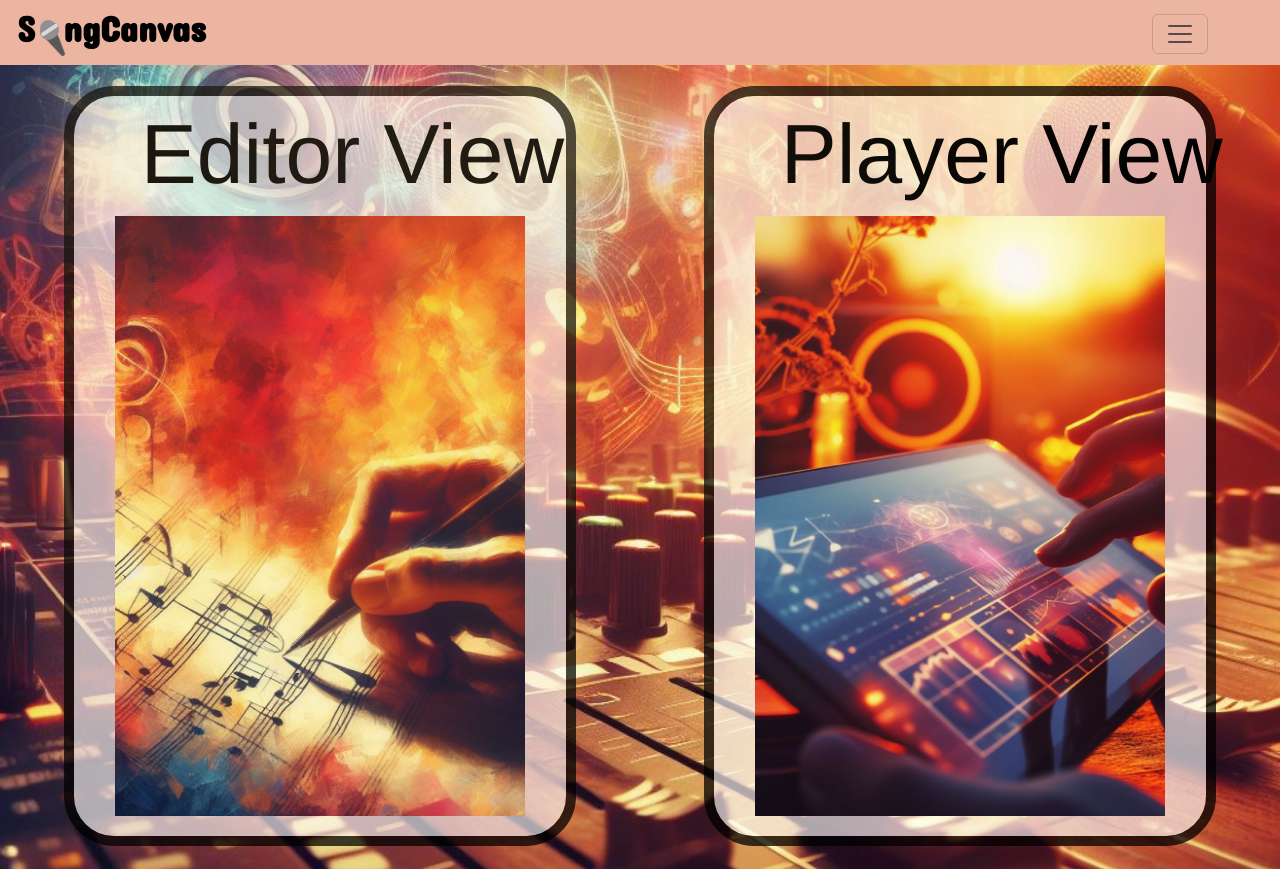
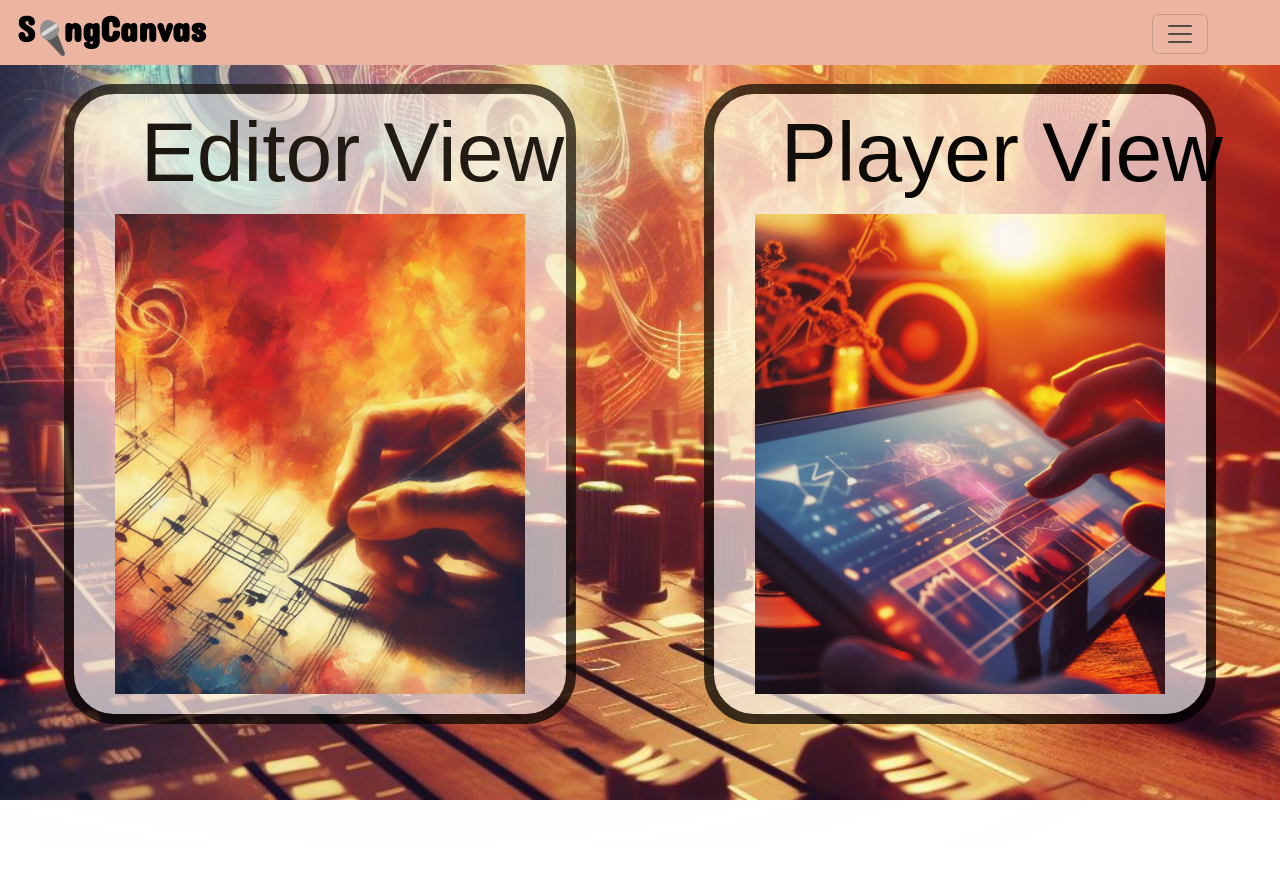
Before and after one commit to anthew/SongCanvas, a website: page website/dashboard/dashboard.html in a window 1280 px wide. Drawn offline with nearby package versions, Linux system fonts and the light colour scheme; a web font is replaced by a local one.

Commit message:
Update dashboard.css

```diff
--- a/website/dashboard/dashboard.css
+++ b/website/dashboard/dashboard.css
@@ -8,7 +8,7 @@
   .dashboard .overlap {
     position: absolute;
     width: 100%;
-  height: 869px;
+    height: 100vh;
     /* top: 66px; */
     left: 0;
     background-image: url(/images/dashboard/Dashboard.jpg);
@@ -39,7 +39,7 @@
   .dashboard .rectangle {
     position: absolute;
     width: 100%;
-  height: 760px;
+    height: 80vh;
     top: 60px;
     /* left: 0; */
     background-color: #ffffffd9;
@@ -52,7 +52,7 @@
   .dashboard .playpage {
     position: absolute;
     width: 80%;
-  height: 600px;
+    height: 60vh;
     top: 190px;
     left: 10%;
     object-fit: cover;
@@ -62,7 +62,7 @@
     position: absolute;
     top: 80px;
     left: 15%;
-  font-family: "Hubballi-Regular", Helvetica;
+    font-family: 'Hubballi', sans-serif;
     font-weight: 400;
     color: #000000;
     width: 100%;
@@ -105,7 +105,7 @@
   .dashboard .rectangle-2 {
     position: absolute;
     width: 100%;
-  height: 760px;
+    height: 80vh;
     top: 60px;
     /* left: 0; */
     background-color: #ffffffd9;
@@ -118,7 +118,7 @@
   .dashboard .badasseditpage {
     position: absolute;
     width: 80%;
-  height: 600px;
+    height: 60vh;
     top: 190px;
     left: 10%;
     object-fit: cover;
@@ -129,7 +129,7 @@
     top: 80px;
     left: 15%;
     width: 100%;
-  font-family: "Hubballi-Regular", Helvetica;
+    font-family: 'Hubballi', sans-serif;
     font-weight: 400;
     color: #000000;
     font-size: 84px;
```
Lines whose indentation alone changed are shown as unchanged.
